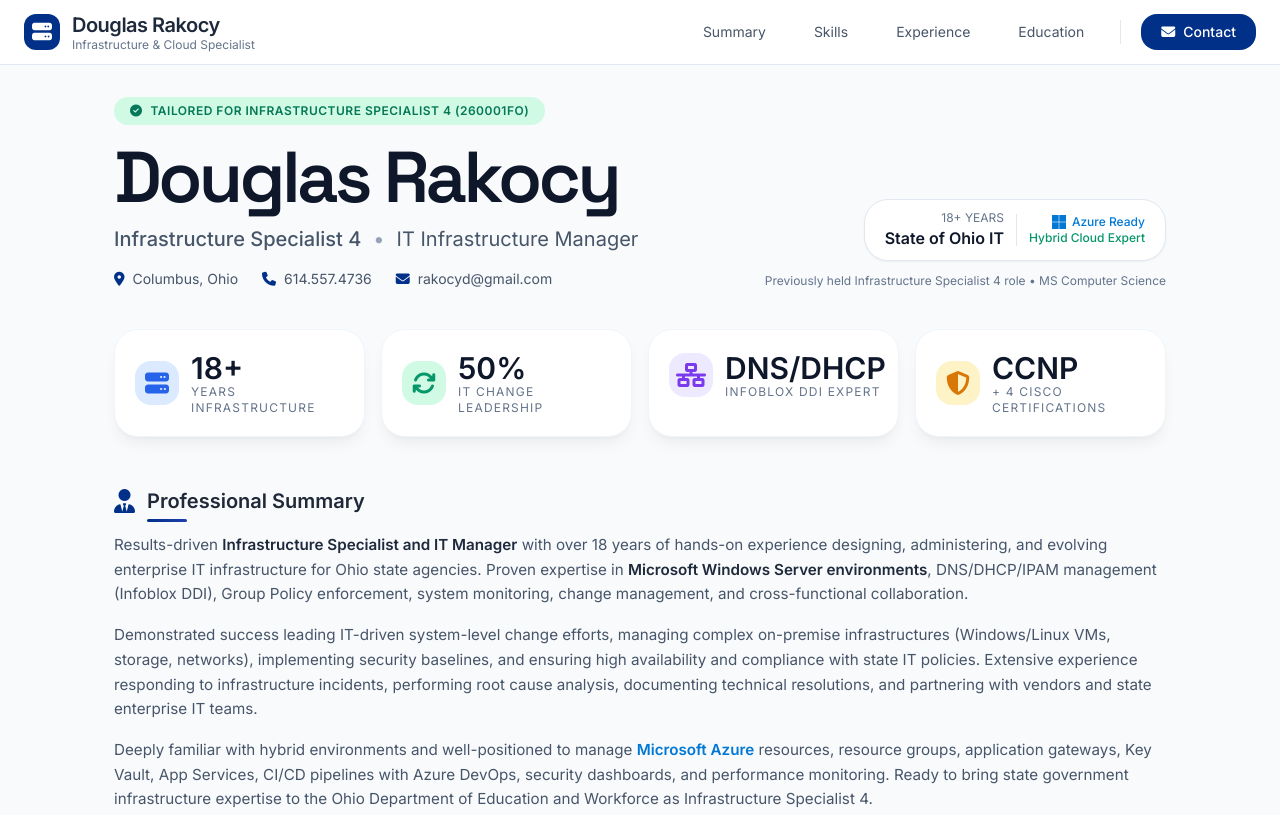
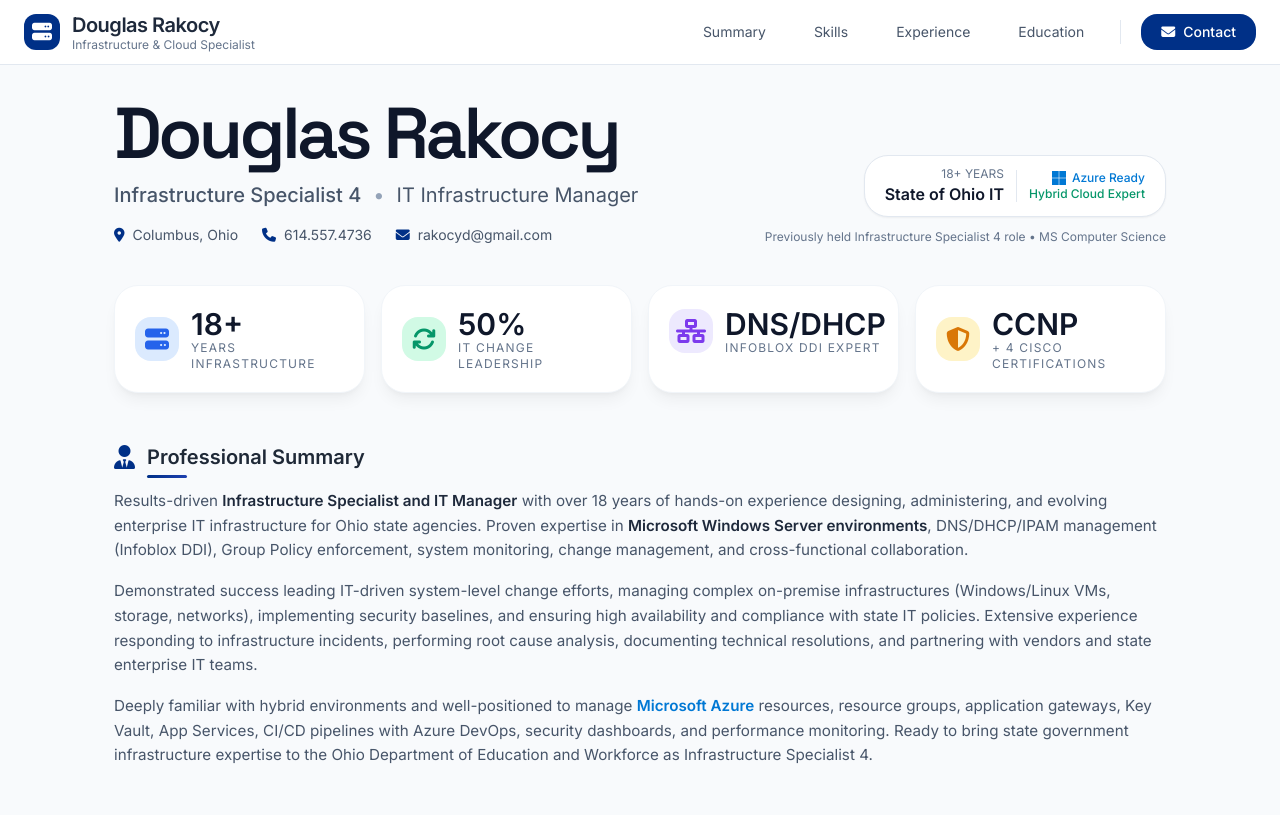
Before and after one commit to drnomadoh/doug-rakocy-resume, a website: page index.html in a window 1280 px wide. Shown: the top 815 px of the page. Drawn offline with nearby package versions, Linux system fonts and the light colour scheme.

Commit message:
Remove tailored badge from resume header
Removed the tailored badge for the position.

```diff
--- a/index.html
+++ b/index.html
@@ -125,11 +125,6 @@
         <!-- Hero / Header -->
         <div class="flex flex-col lg:flex-row lg:items-end lg:justify-between gap-8 mb-10">
             <div>
-                <div class="inline-flex items-center gap-x-2 px-4 py-1.5 bg-emerald-100 text-emerald-700 rounded-3xl text-xs font-semibold tracking-[0.5px] mb-4">
-                    <i class="fa-solid fa-check-circle"></i>
-                    <span>TAILORED FOR INFRASTRUCTURE SPECIALIST 4 (260001FO)</span>
-                </div>
-
                 <h1 class="text-6xl lg:text-7xl font-semibold tracking-tighter heading-font text-slate-900">Douglas Rakocy</h1>
 
                 <div class="mt-3 flex flex-wrap items-center gap-x-3 text-xl text-slate-600">
```
